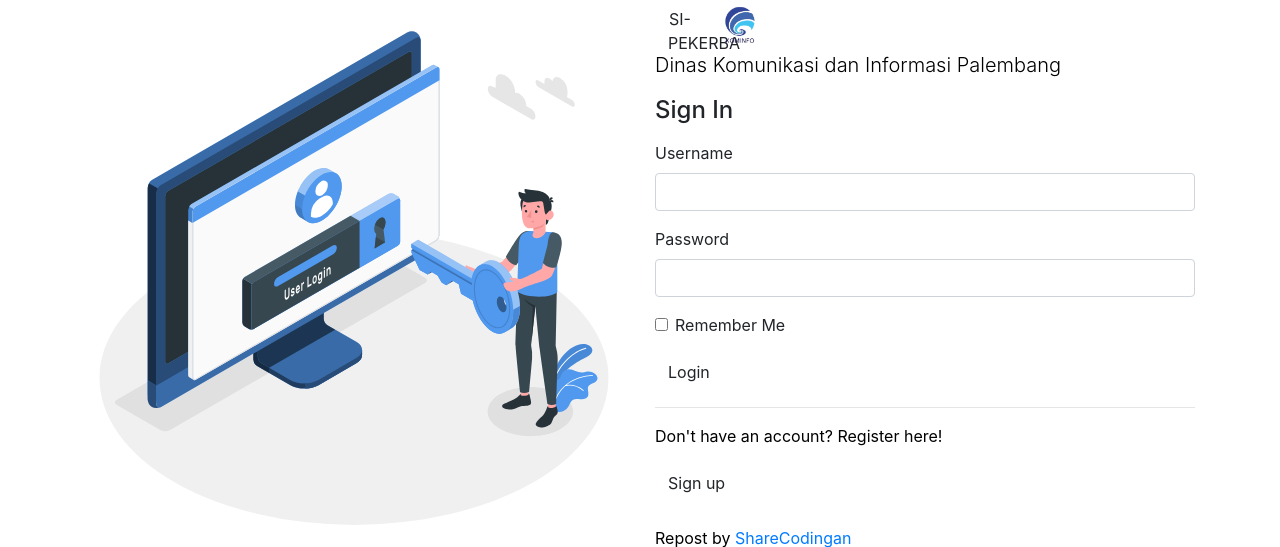
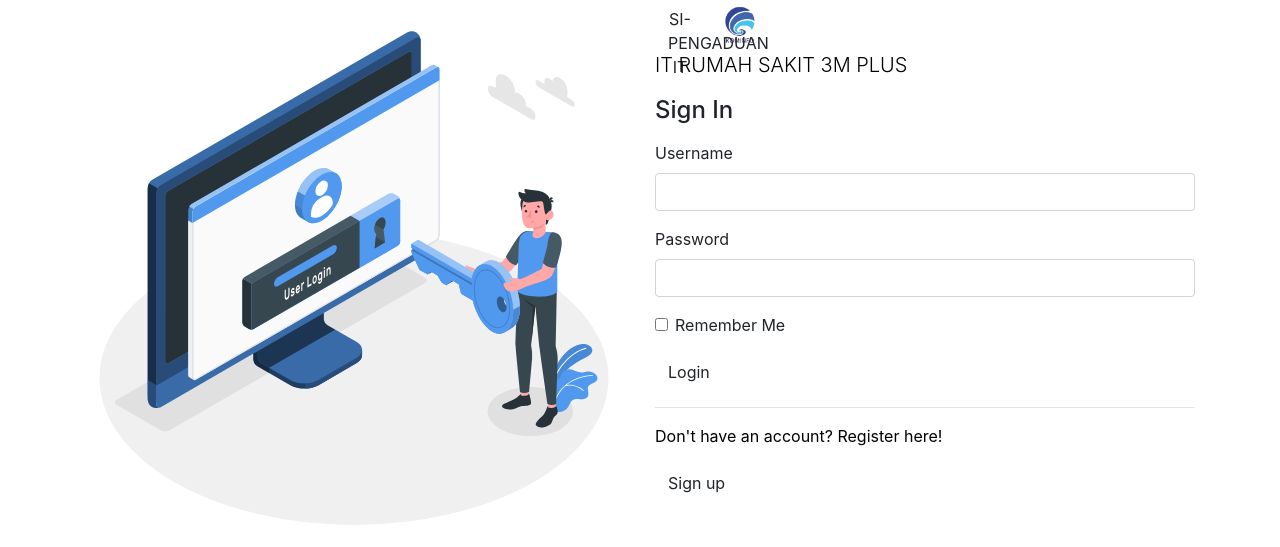
Before and after one commit to bambangmbi/pengaduanit, a PHP site: page /auth/login.php in a window 1280 px wide. Shown: the top 547 px of the page. Run offline with PHP 8.4, Linux system fonts and the light colour scheme; some web fonts are replaced.

Commit message:
update pengaduan it web hosting

```diff
--- a/auth/login.php
+++ b/auth/login.php
@@ -43,7 +43,7 @@
 <head>
     <meta charset="UTF-8">
     <meta name="viewport" content="width=device-width, initial-scale=1.0">
-    <title>Login | SI-PEKERBA DISKOMINFO</title>
+    <title>Login | SI-PENGADUAN IT RS3M PLUS</title>
     <!-- icon diskominfo -->
     <link rel="icon" href="../assets/dist/img/diskominfo-logo.png">
     <!-- Bootstrap CSS -->
@@ -61,9 +61,9 @@
                 <img src="../assets/img/login-img.svg" class="img-fluid" alt="login image">
             </div>
             <div class="col-md-6">
-                <a class="btn logo" href="../index.php">SI-PEKERBA</a>
+                <a class="btn logo" href="../index.php">SI-PENGADUAN IT</a>
                 <img src="css/diskominfo-logo.png" width="40" height="40">
-                <p class="lead">Dinas Komunikasi dan Informasi Palembang</p>
+                <p class="lead">IT RUMAH SAKIT 3M PLUS</p>
                 <h4 class="signin-text mb-3">Sign In</h4>
                 <form action="" method="post">
                     <div class="form-group">
@@ -84,7 +84,7 @@
                     <p>Don't have an account? Register here!</p>
                     <a href="sign-up.php" class="btn btn-signup">Sign up</a>
                 </form>
-                <br><center><p>Repost by <a href='https://sharecodingan.blogspot.com/' title='sharecodingan.blogspot.com' target='_blank'>ShareCodingan</a></p></center>
+
 
             </div>
         </div>
--- a/function.php
+++ b/function.php
@@ -1,8 +1,8 @@
 <?php
 $db_host = "localhost";
-$db_user = "root";
-$db_pass = "";
-$db_name = "sipekerba";
+$db_user = "mbim1855_pengaduanit_user";
+$db_pass = "P?xgjTeYh#hn";
+$db_name = "mbim1855_pengaduanit";
 
 $conn = mysqli_connect($db_host,$db_user,$db_pass,$db_name);
 
```
Also changed, not shown: 4 other files.
